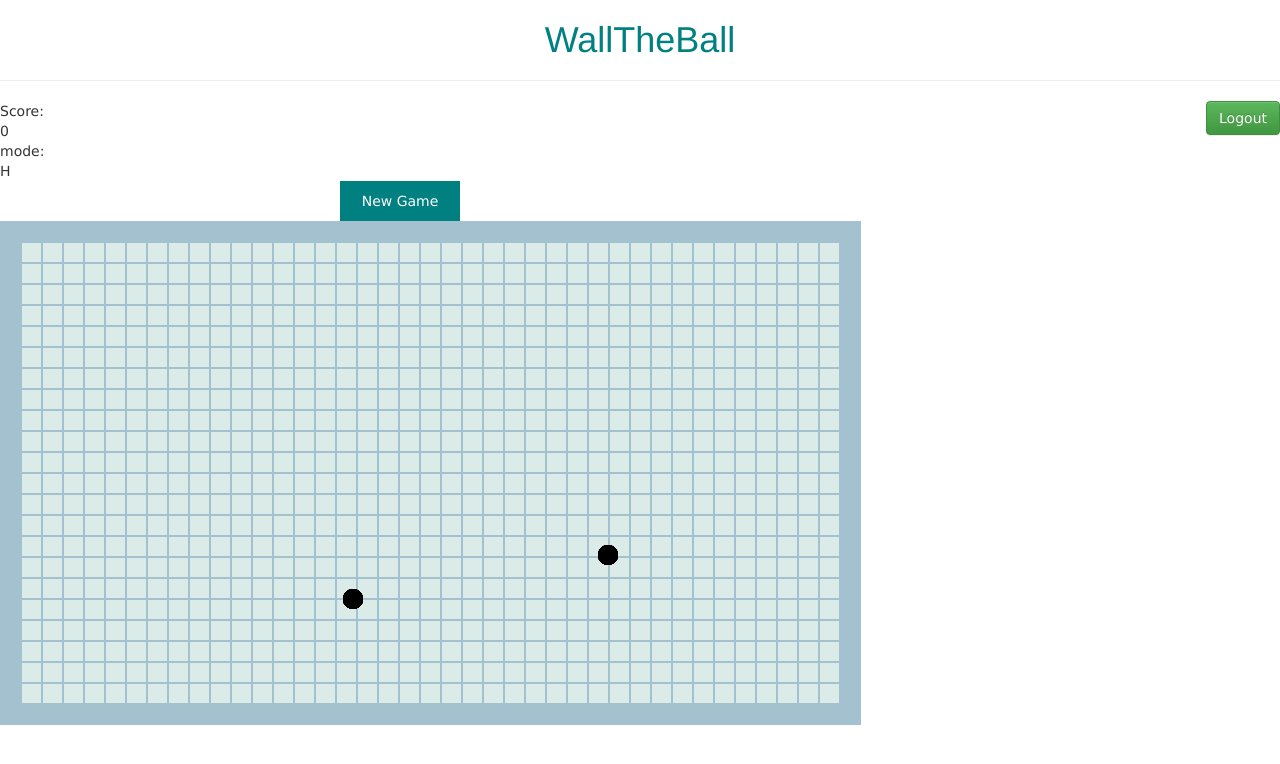
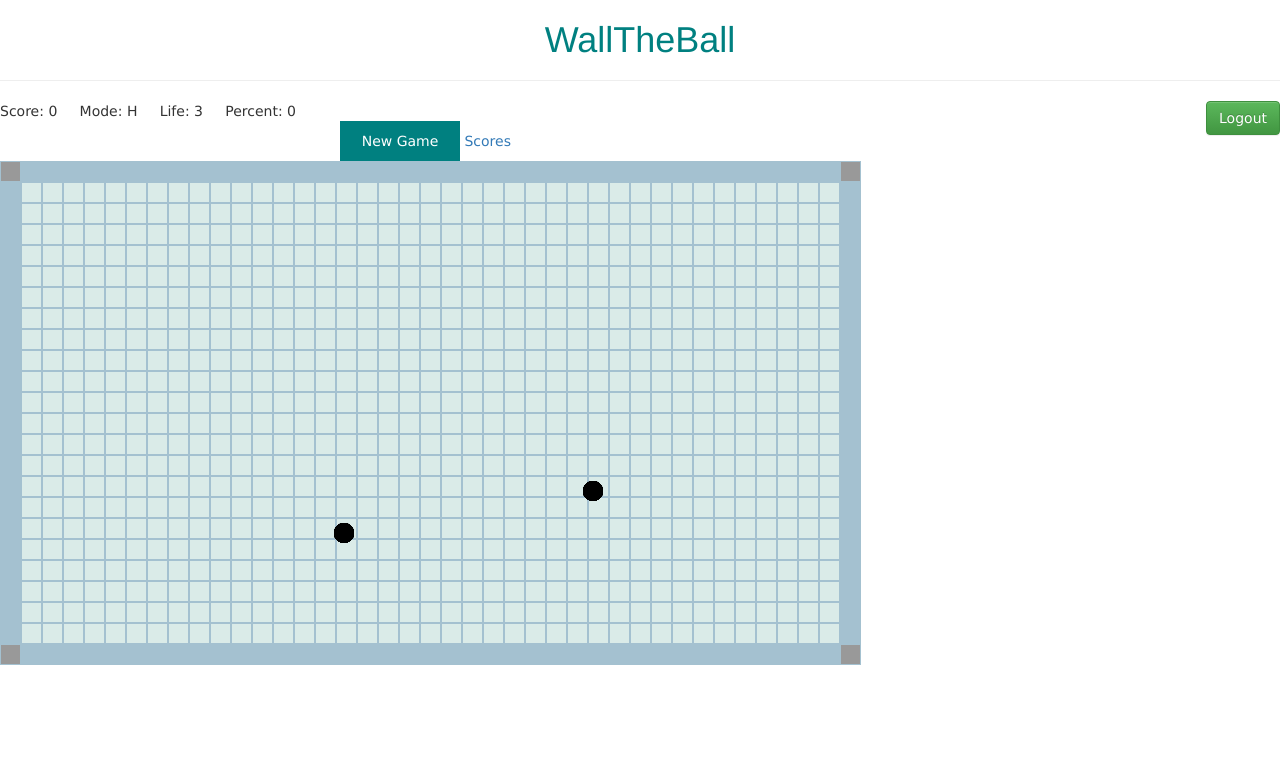
Before and after one commit to rheaparekh/jezzball-clone, a Django app: page / in a window 1280 px wide. Shown: the top 764 px of the page. Run offline with Django 3.2, Linux system fonts and the light colour scheme; a user stored in the database is signed in; some libraries are stand-ins or nearby versions.

Commit message:
add score page and fill cell with wall feature

```diff
--- a/GameApp/admin.py
+++ b/GameApp/admin.py
@@ -1,4 +1,7 @@
 from django.contrib import admin
 from .models import Score
 
-admin.site.register(Score)
+class ScoreAdmin(admin.ModelAdmin):
+  list_display=('id','date','user','score')
+
+admin.site.register(Score,ScoreAdmin)
--- a/GameApp/models.py
+++ b/GameApp/models.py
@@ -9,3 +9,6 @@ class Score(models.Model):
 
     class Meta:
         ordering=['user','score','date']
+
+    def __unicode__(self):
+         return unicode(self.score)
--- a/GameApp/static/GameApp/game.css
+++ b/GameApp/static/GameApp/game.css
@@ -7,8 +7,48 @@
    color: teal;
 }
 
+#div {
+   display:inline-block;
+}
+
+#table {
+    font-family: arial, sans-serif;
+    border-collapse: collapse;
+    width: 500px;
+}
+
+#td {
+    border: 1px solid #dddddd;
+    text-align: left;
+    padding: 8px;
+}
+#td:nth-child(even) {
+   background-color: #dddddd;
+}
+.game-overlay {
+    width: 860px;
+    height: inherit;
+    background-color: rgba(255, 255, 255, 0.3);
+    position: absolute;
+    top: inherit;
+    left: inherit;
+    z-index: 10;
+    font-size:35px;
+    text-align: center;
+    overflow: hidden;
+    padding-top:150px;
+    padding-bottom:255px;
+    box-sizing: border-box;
+
+    .lower {
+     display: block;
+     margin-top: 29px;
+     font-size: 20px;
+     }
+}
 #startGame {
     width: 120px;
+    display:inline-block;
     margin-left:340px;
     padding: 10px;
     text-align: center;
--- a/GameApp/static/GameApp/js/ball.js
+++ b/GameApp/static/GameApp/js/ball.js
@@ -46,11 +46,17 @@ app.directive('ngMouseWheelUp',function(){
        });
    };
 });
-app.controller('ballCtrl',function($scope,$timeout){
-     var isGameOver,timeout;
+
+app.config(function($interpolateProvider,$httpProvider){
+      $interpolateProvider.startSymbol('{[{').endSymbol('}]}');
+      $httpProvider.defaults.headers.common['X-Requested-With'] = 'XMLHttpRequest';
+});
+
+app.controller('ballCtrl',function($scope,$timeout,$http){
+     var timeout;
      var width=840;
      var height=483;
-     var speed=2;
+     var speed=6;
      var rows=24;
      var columns=41;
 
@@ -58,22 +64,35 @@ app.controller('ballCtrl',function($scope,$timeout){
         board:'#daebe8',
         buildingwall:'#b7d7e8',
         wall:'#a4c1d0',
+        markwall:'#999999',
      };
-
+     $scope.life=3;
      $scope.mode='H';
-
+     $scope.isGameOver=false;
      $scope.balls=[];
      $scope.score= 0;
+     $scope.percent=0;
+
+     var myVar=document.getElementById("myVar").value;
 
      $scope.startGame=function(){
-        $scope.score=1;
+        setupBoard();
+        $scope.level=1;
+        $scope.score=0;
+        $scope.life=3;
         Bounce();
         timeout=new Date().getTime();
-        isGameOver= false;
+        $scope.isGameOver= false;
      };
 
      function gameOver(){
-         isGameOver=true;
+         console.log("hhh");
+         $scope.isGameOver=true;
+         var arg={'user':myVar, 'score':$scope.score, 'date':new Date().getTime() }
+         console.log(arg);
+         $.get("/scores",arg).done(function(data){
+            console.log("sefs");
+         });
      };
 
      function setupBoard(){
@@ -88,14 +107,23 @@ app.controller('ballCtrl',function($scope,$timeout){
                 }
              }
          }
+             $scope.board[0][0]='markwall';
+             $scope.board[0][40]='markwall';
+             $scope.board[23][0]='markwall';
+             $scope.board[23][40]='markwall';
+
      }
 
      $scope.setStyling=function(col,row){
+       $scope.percent=0;
        if($scope.board[col][row]==true){
            return colors.buildingwall;
        }
        else if($scope.board[col][row]=='wall'){
            return colors.wall;
+       }
+       else if($scope.board[col][row]=='markwall'){
+          return colors.markwall;
        }
        return colors.board;
      }
@@ -103,8 +131,8 @@ app.controller('ballCtrl',function($scope,$timeout){
      $scope.addBall=function(count){
          while(count>0){
             $scope.balls.push({
-                x:21+(width-21) * Math.random(),
-                y:231+(height-21) * Math.random(),
+                x:21+(width-42) * Math.random(),
+                y:181+(height-42) * Math.random(),
                 velx: speed*(Math.random()*2-1),
                 vely: speed*(Math.random()*2-1),
             });
@@ -113,12 +141,13 @@ app.controller('ballCtrl',function($scope,$timeout){
      }
 
      function Bounce(){
+       if($scope.life>0){
          balls=$scope.balls;
          var l=balls.length;
          for(var i=0; i<l;i++){
             var b=balls[i];
             var r=Math.floor(b.x/21)
-            var c=Math.floor((b.y-210)/21);
+            var c=Math.floor((b.y-160)/21);
             if($scope.board[c][r]=='wall'){
                 if($scope.board[c][r-1]!='wall' && $scope.board[c][r+1]!='wall'){
                    if(b.velx<0){
@@ -141,12 +170,10 @@ app.controller('ballCtrl',function($scope,$timeout){
                  BounceY(b,c*21);
                }
             }
-         //   if(b.y>height+210-21){
-           //    BounceY(b,height-21);
-           // }
             b.x+=b.velx;
             b.y+=b.vely;
          }$timeout(Bounce,50);
+      }
     }
 
     function BounceX(b,width){
@@ -154,15 +181,16 @@ app.controller('ballCtrl',function($scope,$timeout){
         b.velx*=-1;
     }
     function BounceY(b,height){
-         b.y=420-b.y+2*height;
+         b.y=320-b.y+2*height;
          b.vely*=-1;
     }
-    var countwall=0;
+
     $scope.startLine=function(column,row){
-        if(isGameOver==false){
+        if($scope.isGameOver==false && $scope.board[column][row]==false){
+           counter=0;
            if($scope.mode=='H'){
+               drawline(column,row,-1,0,0,true);
                drawline(column,row,1,0,0,true);
-               drawline(column,row,-1,0,0,true);
            }
            else{
                drawline(column,row,0,1,0,true);
@@ -172,14 +200,10 @@ app.controller('ballCtrl',function($scope,$timeout){
     }
 
     function drawline(column,row,hor,ver,count,check){
-     if(check==true){
+     if($scope.life>0){
+      if(check==true){
         if($scope.board[column][row]=='wall'){
             makewall(column,row,count,hor,ver);
-        }
-        else if(count>0 && (column==0||column==23)){
-           count+=1;
-           $scope.board[column][row]=true;
-           makewall(column,row,count,hor,ver);
         }
         else{
             count+=1;
@@ -191,18 +215,131 @@ app.controller('ballCtrl',function($scope,$timeout){
         }
      }
     }
-
+   }
+    var counter=0;
+    var savecolumn,saverow;
     function makewall(column,row,count,hor,ver){
+          counter++;
           if(ver==0){
               for(var i=0;i<=count;i++){
-                 $scope.board[column][row+i*hor]='wall';
+                 if($scope.board[column][row+i*hor]=='wall'){
+                    $scope.board[column][row+i*hor]='markwall';
+                 }
+                 else{
+                     $scope.board[column][row+i*hor]='wall';
+                 }
               }
           }
           else{
               for(var i=0;i<=count;i++){
+               if($scope.board[column+i*ver][row]=='wall'){
+                  $scope.board[column+i*ver][row]='markwall';
+               }
+               else{
                  $scope.board[column+i*ver][row]='wall';
+               }
               }
           }
+          coverBoard(column,row,hor,ver,counter);
+          if(counter==2){
+            counter=0;
+          }
+
+    }
+    function coverBoard(column,row,hor,ver,counter){
+        balls=$scope.balls;
+        var l=balls.length;
+        var checkball,checkcolumn1,checkcolumn2,checkrow1,checkrow2;
+        var countball1=0,countball2=0;
+        if(counter==1){
+           saverow=row;
+           savecolumn=column;
+        }
+        if(counter==2){
+            if(ver==0){
+              for(var i=1;i<=column;i++){
+                  if($scope.board[column-i][row]=='markwall' && $scope.board[column-i][saverow]=='markwall'){
+                     checkcolumn1=column-i;
+                     break;
+                  }
+              }
+              for(var i=column+1;i<=23;i++){
+                   if($scope.board[i][row]=='markwall' && $scope.board[i][saverow]=='markwall'){
+                      checkcolumn2=i;
+                      break;
+                   }
+              }
+            }
+            else if(hor==0){
+               for(var i=1; i<=row; i++){
+                  if($scope.board[column][row-i]=='markwall' && $scope.board[savecolumn][row-i]=='markwall'){
+                     checkrow1=row-i;
+                     break;
+                  }
+               }
+               for(var i=row+1; i<=40; i++){
+                  if($scope.board[column][i]=='markwall' && $scope.board[savecolumn][i]=='markwall'){
+                      checkrow2=i;
+                      break;
+                  }
+               }
+            }
+        }
+        for(var i=0;i<l;i++){
+             var b=balls[i];
+             var r=Math.floor(b.x/21);
+             var c=Math.floor((b.y-210)/21);
+             if(ver==0 && counter==2){
+                if((c<checkcolumn1)|| (c>column)){
+                   countball1+=1;
+                   if(countball1==2){
+                       Fillcell(row,saverow,column,checkcolumn1,);
+                   }
+                }
+                else if((c<column)|| (c>checkcolumn2)){
+                   countball2+=1;
+                   if(countball2==2){
+                      Fillcell(row,saverow,column,checkcolumn2,);
+                   }
+                }
+             }else if(hor==0 && counter==2){
+                if((r<checkrow1)||(r>row)){
+                   countball1+=1;
+                   if(countball1==2){
+                       Fillcell(row,checkrow1,column,savecolumn);
+                   }
+                }else if((r<row)||(r>checkrow2)){
+                   countball2+=1;
+                   if(countball2==2){
+                      Fillcell(row,checkrow2,column,savecolumn);
+                   }
+                }
+             }
+        }
+    }
+
+    function Fillcell(row1,row2,column1,column2){
+       var c1,c2,r1,r2;
+       if(column1>column2){
+          c1=column2;
+          c2=column1;
+       }else if(column1<column2){
+          c1=column1;
+          c2=column2;
+      }
+      if(row1>row2){
+          r1=row2;
+          r2=row1;
+      }else if(row1<row2){
+          r1=row1;
+          r2=row2;
+      }
+      console.log(r1,r2,c1,c2);
+      for(var i=r1+1; i<r2;i++){
+         for(var j=c1+1; j<c2; j++){
+            $scope.board[j][i]='wall';
+         }
+      }
     }
 
     function checkcollision(column,row,count,hor,ver,check){
@@ -211,28 +348,23 @@ app.controller('ballCtrl',function($scope,$timeout){
        for(var i=0; i<l;i++){
           var b=balls[i];
           var r=Math.floor(b.x/21)
-          var c=Math.floor((b.y-210)/21);
-          if(c!=0 && $scope.board[c-1][r]==true && b.vely<0){
+          var c=Math.floor((b.y-160)/21);
+          if((c!=0 && $scope.board[c-1][r]==true && b.vely<0)||
+             (c!=40 && $scope.board[c+1][r]==true && b.vely>0)||
+             (r!=0 && $scope.board[c][r-1]==true && b.velx<0)||
+             (r!=23 && $scope.board[c][r+1]==true && b.velx>0)){
               destroyWall(column,row,count,hor,ver);
               check=false;
-          }
-          else if(c!=40 && $scope.board[c+1][r]==true && b.vely>0){
-             destroyWall(column,row,count,hor,ver);
-             check=false;
-          }
-          else if(r!=0 && $scope.board[c][r-1]==true && b.velx<0){
-             destroyWall(column,row,count,hor,ver);
-             check=false;
-          }
-          else if(r!=23 && $scope.board[c][r+1]==true && b.velx>0){
-             destroyWall(column,row,count,hor,ver);
-             check=false;
           }
        }
        return check;
     }
 
     function destroyWall(column,row,count,hor,ver){
+          $scope.life-=1;
+          if($scope.life==0){
+            gameOver();
+          }
           if(ver==0){
                for(var i=0;i<=count;i++){
                  if($scope.board[column][row+i*hor]!='wall'){
--- a/GameApp/urls.py
+++ b/GameApp/urls.py
@@ -4,7 +4,7 @@ from GameApp import views
 
 urlpatterns=[
     url(r'^$',views.index,name='index'),
-
+    url(r'^scores$',views.score_view,name='score'),
     url(r'^login$',views.login_view,name='login'),
     url(r'^logout$',views.logout_view,name='logout'),
     url(r'^signup$',views.signup,name='signup'),
--- a/GameApp/views.py
+++ b/GameApp/views.py
@@ -4,6 +4,7 @@ from django.contrib.auth.models import User
 from GameApp.forms import UserCreateForm, AuthenticateForm
 from GameApp.models import Score
 from django.http import HttpResponse
+from django.views.decorators.csrf import requires_csrf_token
 
 def index(request,auth_form=None,user_form=None):
   if request.user.is_authenticated():
@@ -13,6 +14,16 @@ def index(request,auth_form=None,user_form=None):
          auth_form=auth_form or AuthenticateForm()
          user_form=user_form or UserCreateForm()
          return render(request,'signupbase.html',{'auth_form':auth_form,'user_form':user_form})
+
+def score_view(request):
+  if request.user.is_authenticated():
+     score_list=Score.objects.order_by('date')
+     context={'score_list':score_list}
+     return render(request,'score.html',context)
+
+     if request.method=="POST":
+          print request.body
+          return HttpResponse("dfs")
 
 def login_view(request):
      if request.method=="POST":
--- a/gameManager/templates/base.html
+++ b/gameManager/templates/base.html
@@ -1,5 +1,6 @@
 <!DOCTYPE html>
 {% load staticfiles %}
+{% csrf_token %}
 <html>
   <head>
       <link rel="stylesheet" type="text/css" href="//maxcdn.bootstrapcdn.com/bootstrap/3.2.0/css/bootstrap.min.css">
@@ -17,5 +18,8 @@
   <body>
   {% block Game %}
   {% endblock %}
+
+  {% block Score %}
+  {% endblock %}
   </body>
 </html>
--- a/gameManager/templates/game.html
+++ b/gameManager/templates/game.html
@@ -7,17 +7,30 @@
              <input type="submit" id="logout" value="Logout" class="btn btn-success" style="float:right">
       </form>
 {% endblock %}
-
 {% block Game %}
    <div ng-app="ngBall" ng-controller="ballCtrl">
        <div>
-           Score: <div ng-bind="score" >  </div>
-           mode: <div ng-bind="mode"> </div>
+           Score: <div ng-bind="score" id="div" data-user={{user}}> </div> &nbsp; &nbsp;
+           Mode: <div ng-bind="mode" id="div"></div> &nbsp; &nbsp;
+           Life: <div ng-bind="life" id="div"></div> &nbsp; &nbsp;
+           Percent: <div ng-bind="percent" id="div"></div>
        </div>
-       <div id="startGame" ng-click="startGame()"> New Game </div>
+       <input type="hidden" id="myVar" name="variable" value="{{user.username}}">
+
+       <div>
+         <div id="startGame" ng-click="startGame()"> New Game </div>
+         <a href="/scores"> Scores</a>
+       <div>
 
        <div ng-mouse-wheel-up="mode='H'" ng-mouse-wheel-down="mode='V'">
-          <div class="row" ng-repeat="column in board track by $index">
+
+          <div class="game-overlay" ng-if="isGameOver">Game Over
+             <form  method="post" ng-submit="gameOver()">
+                {% csrf_token %}
+                <input type="submit" value="Okay" class="btn btn-success" >
+             </form>
+          </div>
+          <div class="row" ng-repeat="column in board track by $index" >
                 <div class="column"  ng-style="{'background-color': setStyling($parent.$index, $index)}" ng-repeat="row in column track by $index" ng-click="startLine($parent.$index,$index)"></div>
                 <div  ng-repeat="ball in balls" ball-position="ball"></div>
           </div>
```
Also changed, not shown: GameApp/serializers.py (+5 -4 lines), gameManager/templates/score.html (added, +22 -0 lines), requirements.txt (added, +25 -0 lines), db.sqlite3.
